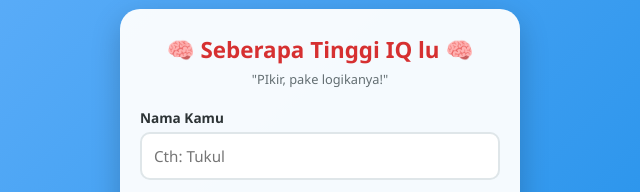
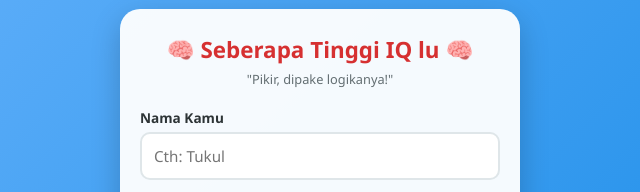
Before and after one commit to Cryptobrownis/TTS-sialan, a plain HTML site: page index.html in a window 1280 px wide. Shown: the part 211-403 px from the top of the page, 320-960 px from the left. Drawn offline with Linux system fonts and the light colour scheme.

Commit message:
Fix subtitle text in start screen

```diff
--- a/index.html
+++ b/index.html
@@ -209,7 +209,7 @@
         <!-- 1. MENU AWAL -->
         <div id="start-screen">
             <h1>🧠 Seberapa Tinggi IQ lu 🧠</h1>
-            <p class="subtitle">"PIkir, pake logikanya!"</p>
+            <p class="subtitle">"Pikir, dipake logikanya!"</p>
 
             <form id="startForm" onsubmit="startGame(event)">
                 <div class="input-group">
```
